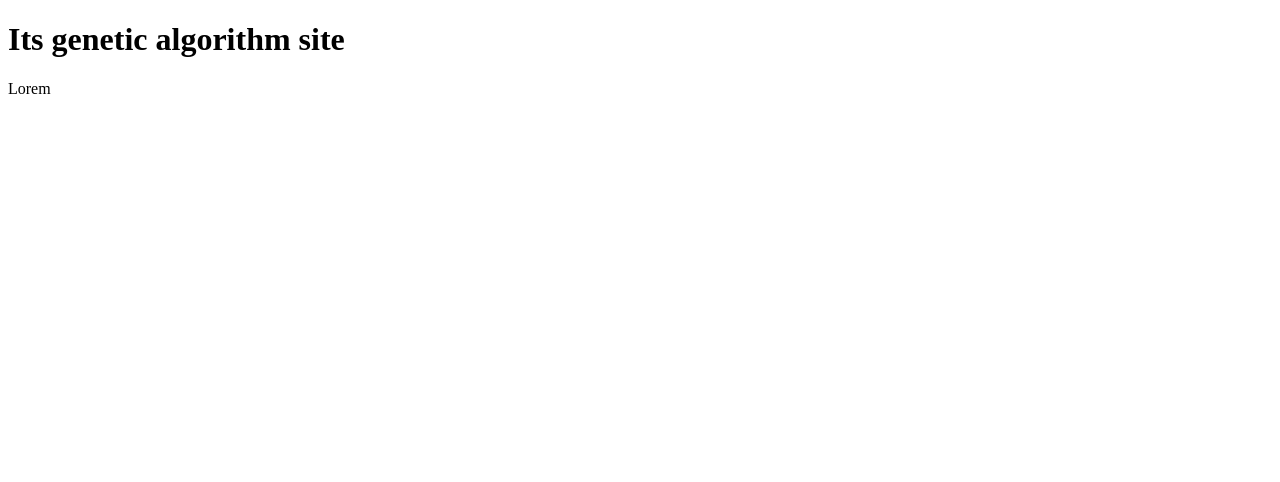
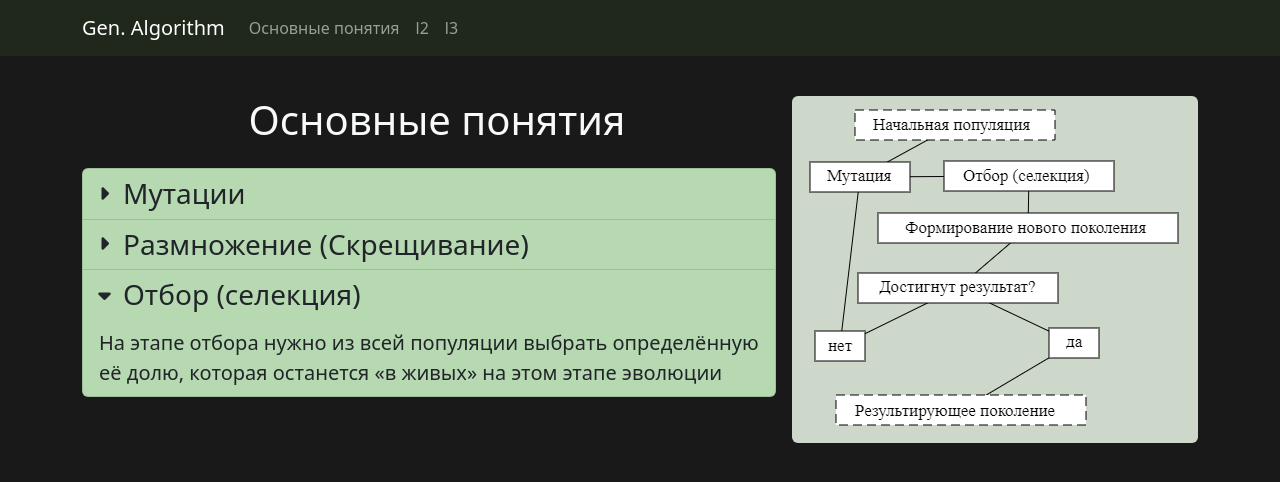
Before and after one commit to Halone228/Halone228.github.io, a plain HTML site: page index.html in a window 1280 px wide. Drawn offline with nearby package versions, Linux system fonts and the light colour scheme.

Commit message:
header and section1 started

```diff
--- a/index.html
+++ b/index.html
@@ -2,10 +2,82 @@
 <html lang="en">
 <head>
     <meta charset="UTF-8">
-    <title>Title</title>
+    <meta name="viewport" content="width=device-width, initial-scale=1.0">
+
+    <link rel="stylesheet" href="src/styles/reset.css">
+    <link href="https://cdn.jsdelivr.net/npm/bootstrap@5.2.2/dist/css/bootstrap.min.css" rel="stylesheet" integrity="sha384-Zenh87qX5JnK2Jl0vWa8Ck2rdkQ2Bzep5IDxbcnCeuOxjzrPF/et3URy9Bv1WTRi" crossorigin="anonymous">
+    <script src="https://cdn.jsdelivr.net/npm/bootstrap@5.2.2/dist/js/bootstrap.bundle.min.js" integrity="sha384-OERcA2EqjJCMA+/3y+gxIOqMEjwtxJY7qPCqsdltbNJuaOe923+mo//f6V8Qbsw3" crossorigin="anonymous" defer></script>
+    <script src="https://kit.fontawesome.com/0c12bb8f67.js" crossorigin="anonymous"></script>
+    <link rel="stylesheet" href="src/styles/styles.css">
+
+    <link rel="shortcut icon" href="favicon.ico" type="image/x-icon">
+
+    <title> Gen. Algorithm </title>
 </head>
-<body>
-    <h1>Its genetic algorithm site</h1>
-    <p>Lorem</p>
+<body class="pt-5">
+
+    <nav class="navbar navbar-dark navbar-expand-md fixed-top " style="background: #1f281b;">
+        <div class="container d-flex justify-content-between">
+            <a class="navbar-brand" href="#"> Gen. Algorithm </a>
+            <button class="navbar-toggler" type="button" data-bs-toggle="collapse" data-bs-target="#navbarNav" aria-controls="navbarNav" aria-expanded="false" aria-label="Toggle navigation">
+                <span class="navbar-toggler-icon"></span>
+            </button>
+            <div class="collapse navbar-collapse" id="navbarNav">
+                <div class="navbar-nav">
+                    <div class="nav-item">
+                        <a class="nav-link" href="#"> Основные понятия </a>
+                    </div>
+                    <div class="nav-item">
+                        <a class="nav-link" href="#"> l2 </a>
+                    </div>
+                    <div class="nav-item">
+                        <a class="nav-link" href="#"> l3 </a>
+                    </div>
+                </div>
+            </div>
+        </div>
+    </nav>
+
+    <main class="container mt-5 text-light">
+
+        <section class="container-fluid p-1 p-md-0 d-flex flex-column flex-lg-row align-items-stretch justify-content-center">
+            <div>
+                <h1 class="mb-4 text-center"> Основные понятия </h1>
+                <ul class="list-group mb-4 text-start me-0 me-lg-3">
+                    <li class="list-group-item" style="background: #B7D9B1;">
+                        <details>
+                            <summary>
+                                <i class="fa-solid fa-caret-right"></i>
+                                <h3 class="mb-0"> Мутации </h3>
+                            </summary>
+                            <p class="mt-3 mb-0 fs-5"> Есть некоторая доля мутантов <kbd> m</kbd>, являющаяся параметром генетического алгоритма, и на шаге мутаций нужно выбрать <kbd>mN</kbd> особей, а затем изменить их в соответствии с заранее определёнными операциями мутации </p>
+                        </details>
+                    </li>
+                    <li class="list-group-item" style="background: #B7D9B1;">
+                        <details>
+                            <summary>
+                                <i class="fa-solid fa-caret-right"></i>
+                                <h3 class="mb-0"> Размножение (Скрещивание) </h3>
+                            </summary>
+                            <p class="mt-3 mb-0 fs-5"> Главное требование к размножению — чтобы потомок или потомки имели возможность унаследовать черты обоих родителей, «смешав» их каким-либо способом. </p>
+                        </details>
+                    </li>
+
+                    <li class="list-group-item" style="background: #B7D9B1;">
+                        <details open>
+                            <summary>
+                                <i class="fa-solid fa-caret-right"></i>
+                                <h3 class="mb-0"> Отбор (селекция) </h3>
+                            </summary>
+                            <p class="mt-3 mb-0 fs-5"> На этапе отбора нужно из всей популяции выбрать определённую её долю, которая останется «в живых» на этом этапе эволюции </p>
+                        </details>
+                    </li>
+                </ul>
+            </div>
+            <img src="src/imgs/ga-scheme.png" alt="ga-scheme" class="rounded-2 m-auto mw-100" style="background: #CED8CA; width: fit-content; height: fit-content;">
+        </section>
+
+    </main>
+
 </body>
 </html>
--- /dev/null
+++ b/src/styles/reset.css
@@ -0,0 +1,2 @@
+html, body, div, span, iframe, h1, h2, h3, h4, h5, h6, p, blockquote, pre, a, code, img, sub, b, u, i, center, ol, ul, li, fieldset, form, label, legend, table, tbody, tfoot, thead, tr, th, td, article, aside, canvas, details, embed, footer, header,  nav, output, ruby, section, summary,  audio, video { scroll-behavior: smooth; margin: 0; padding: 0; border: 0; font-size: 100%; font: inherit; vertical-align: baseline; } aside, details, footer, header, nav, section { display: block } body { line-height: 1 } ol, ul { list-style: none } table { border-collapse: collapse; border-spacing: 0 }
+main{max-width: 1440px;  width: 100%;}
--- /dev/null
+++ b/src/styles/styles.scss
@@ -0,0 +1,46 @@
+$bg-dark: #191919;
+
+$link-text: #648f52;
+$link-text-hover: #71c052;
+
+a {
+    text-decoration: none;
+}
+main a {
+    display: inline-block;
+    border-radius: 2px;
+
+    color: $link-text;
+    background: $bg-dark;
+    transition: .2s all ease;
+
+    padding: 0 .25em;
+
+    :hover{
+        color: $bg-dark;
+        background: $link-text;
+    }
+}
+
+body {
+    background: $bg-dark;
+}
+
+details{
+    summary{
+        display: flex;
+        align-items: center;
+
+        > i{
+            font-size: 1.25em;
+            margin-right: .7em;
+            transition: .17s transform ease;
+        }
+    }
+
+    &[open]{
+        i {
+            transform: rotate(90deg);
+        }
+    }
+}
```
Also changed, not shown: favicon.ico (added), src/imgs/ga-scheme.png (added), src/styles/styles.css (added).
